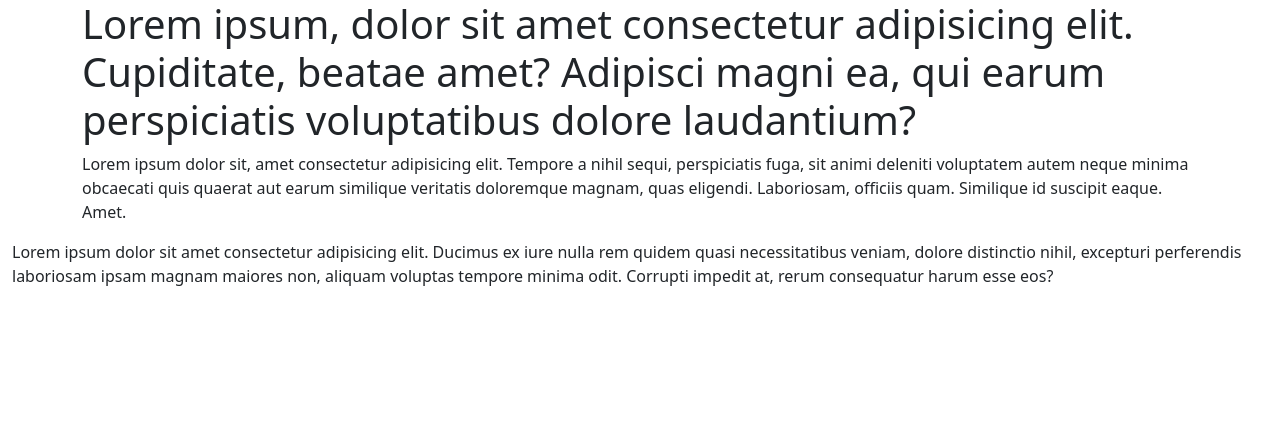
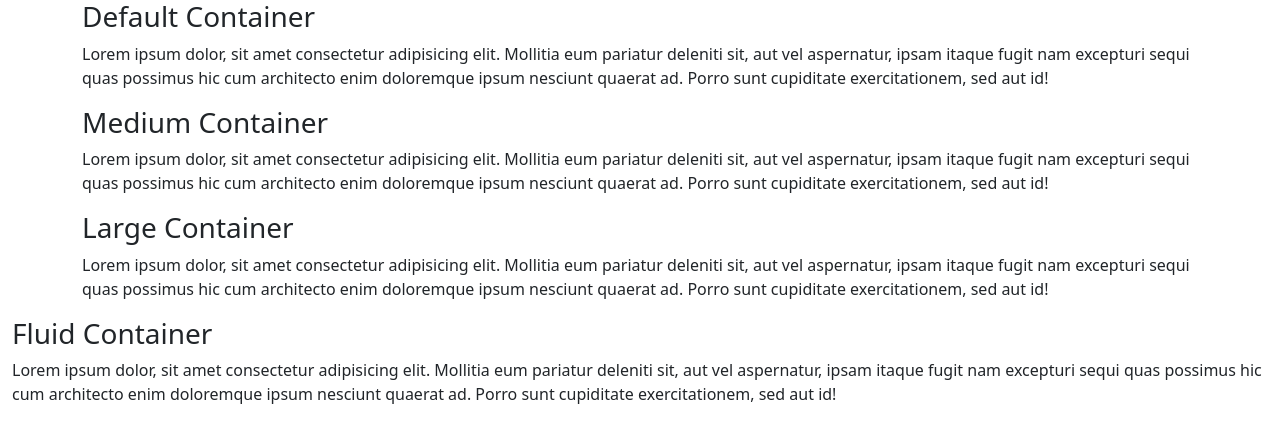
Before and after one commit to qualon/Bootstrap-101, a plain HTML site: page index.html in a window 1280 px wide. Drawn offline with nearby package versions, Linux system fonts and the light colour scheme.

Commit message:
Lesson-03 Code

```diff
--- a/index.html
+++ b/index.html
@@ -7,40 +7,43 @@
     <meta name="viewport" content="width=device-width, initial-scale=1.0">
     <link href="https://cdn.jsdelivr.net/npm/bootstrap@5.0.2/dist/css/bootstrap.min.css" rel="stylesheet"
         integrity="sha384-EVSTQN3/azprG1Anm3QDgpJLIm9Nao0Yz1ztcQTwFspd3yD65VohhpuuCOmLASjC" crossorigin="anonymous">
-
     <title>Containers</title>
 </head>
 
 <body>
     <!-- Default Container -->
     <div class="container">
-        <h1>Lorem ipsum, dolor sit amet consectetur adipisicing elit. Cupiditate, beatae amet? Adipisci magni ea, qui
-            earum perspiciatis voluptatibus dolore laudantium?
-        </h1>
+        <h3>Default Container</h3>
+        <p>Lorem ipsum dolor, sit amet consectetur adipisicing elit. Mollitia eum pariatur deleniti sit, aut vel
+            aspernatur, ipsam itaque fugit nam excepturi sequi quas possimus hic cum architecto enim doloremque ipsum
+            nesciunt quaerat ad. Porro sunt cupiditate exercitationem, sed aut id!</p>
     </div>
 
 
 
-    <!-- Small Container -->
-
     <!-- Medium Container -->
     <div class="container-md">
-        <p>Lorem ipsum dolor sit, amet consectetur adipisicing elit. Tempore a nihil sequi, perspiciatis fuga, sit animi
-            deleniti voluptatem autem neque minima obcaecati quis quaerat aut earum similique veritatis doloremque
-            magnam, quas eligendi. Laboriosam, officiis quam. Similique id suscipit eaque. Amet.</p>
+        <h3>Medium Container</h3>
+        <p>Lorem ipsum dolor, sit amet consectetur adipisicing elit. Mollitia eum pariatur deleniti sit, aut vel
+            aspernatur, ipsam itaque fugit nam excepturi sequi quas possimus hic cum architecto enim doloremque ipsum
+            nesciunt quaerat ad. Porro sunt cupiditate exercitationem, sed aut id!</p>
     </div>
 
     <!-- Large Container -->
+    <div class="container-lg">
+        <h3>Large Container</h3>
+        <p>Lorem ipsum dolor, sit amet consectetur adipisicing elit. Mollitia eum pariatur deleniti sit, aut vel
+            aspernatur, ipsam itaque fugit nam excepturi sequi quas possimus hic cum architecto enim doloremque ipsum
+            nesciunt quaerat ad. Porro sunt cupiditate exercitationem, sed aut id!</p>
+    </div>
 
-    <!-- XL Container -->
-
-    <!-- XXL Container -->
 
     <!-- Container Fluid -->
     <div class="container-fluid">
-        <p>Lorem ipsum dolor sit amet consectetur adipisicing elit. Ducimus ex iure nulla rem quidem quasi
-            necessitatibus veniam, dolore distinctio nihil, excepturi perferendis laboriosam ipsam magnam maiores non,
-            aliquam voluptas tempore minima odit. Corrupti impedit at, rerum consequatur harum esse eos?</p>
+        <h3>Fluid Container</h3>
+        <p>Lorem ipsum dolor, sit amet consectetur adipisicing elit. Mollitia eum pariatur deleniti sit, aut vel
+            aspernatur, ipsam itaque fugit nam excepturi sequi quas possimus hic cum architecto enim doloremque ipsum
+            nesciunt quaerat ad. Porro sunt cupiditate exercitationem, sed aut id!</p>
     </div>
 
     <script src="https://cdn.jsdelivr.net/npm/bootstrap@5.0.2/dist/js/bootstrap.bundle.min.js"
```
